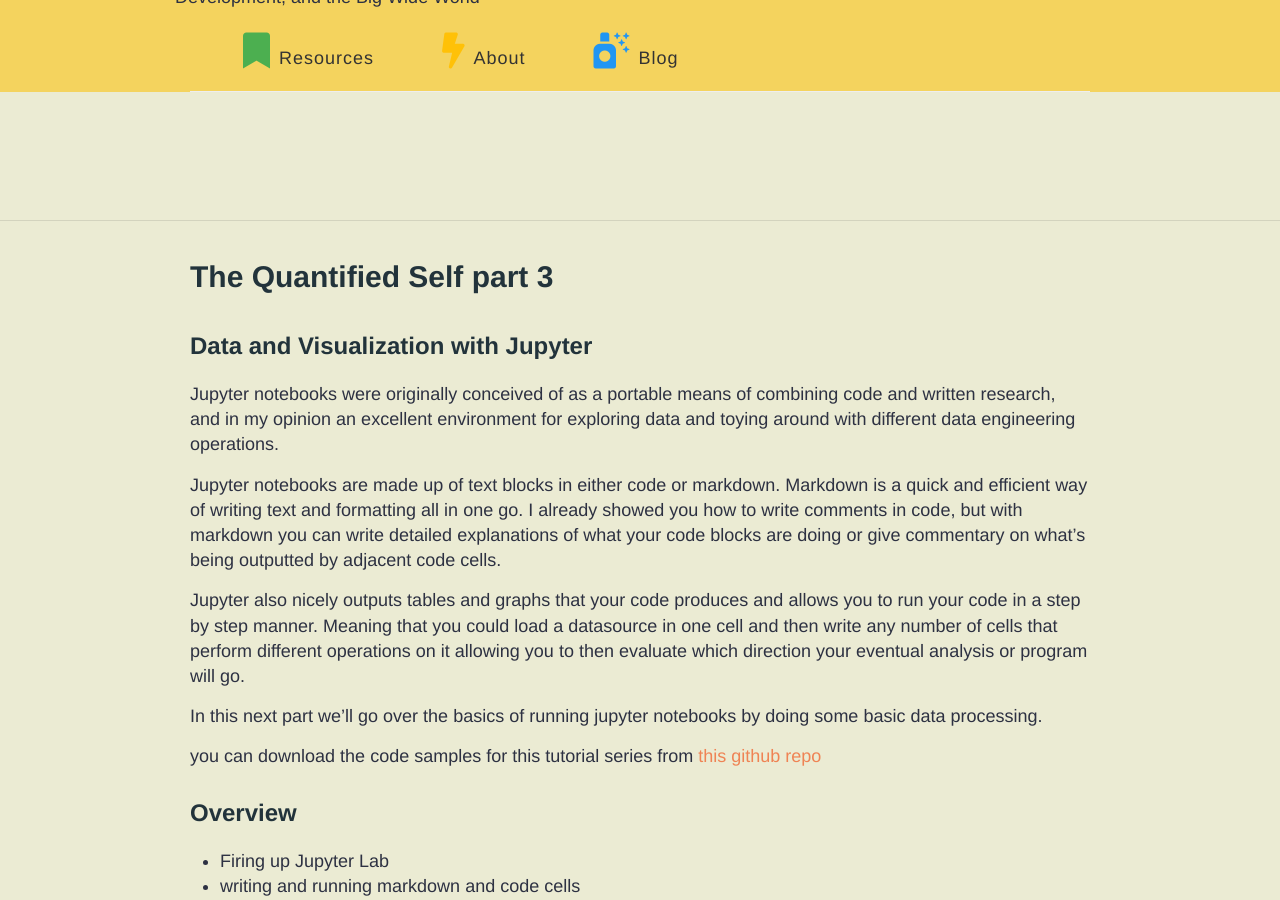
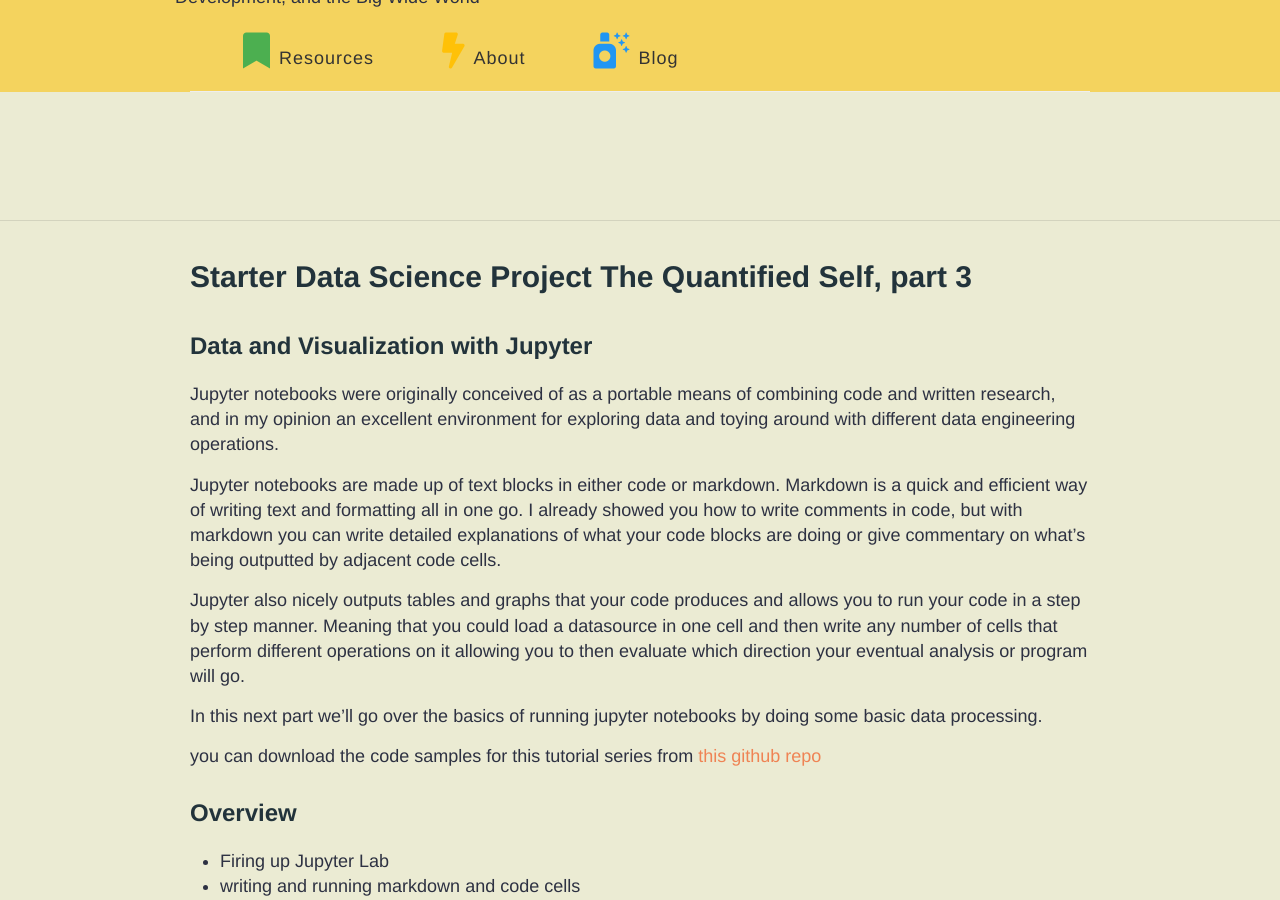
Before and after one commit to coreyclip/coreyclip.github.io, a Jekyll site: the page built from _posts/2019-04-27-QuantYourself3.md, in a window 1280 px wide and 900 px high, scrolled down 332 px. Built offline with Jekyll 4.4.1, drawn with Linux system fonts in a browser that asks for light colours; nearby versions of some CDN libraries.

Commit message:
changed heading of part 3
changed to match format of part 2

```diff
--- a/_posts/2019-04-27-QuantYourself3.md
+++ b/_posts/2019-04-27-QuantYourself3.md
@@ -1,9 +1,9 @@
 ---
 layout: post
-title: The Quantified Self part 3
+title: Starter Data Science Project The Quantified Self, part 3
 ---
+
 ## Data and Visualization with Jupyter
-
 Jupyter notebooks were originally conceived of as a portable means of combining code and written research, and in my opinion an excellent environment for exploring data and toying around with different data engineering operations.
 
 Jupyter notebooks are made up of text blocks in either code or markdown. Markdown is a quick and efficient way of writing text and formatting all in one go. I already showed you how to write comments in code, but with markdown you can write detailed explanations of what your code blocks are doing or give commentary on what's being outputted by adjacent code cells.
```
